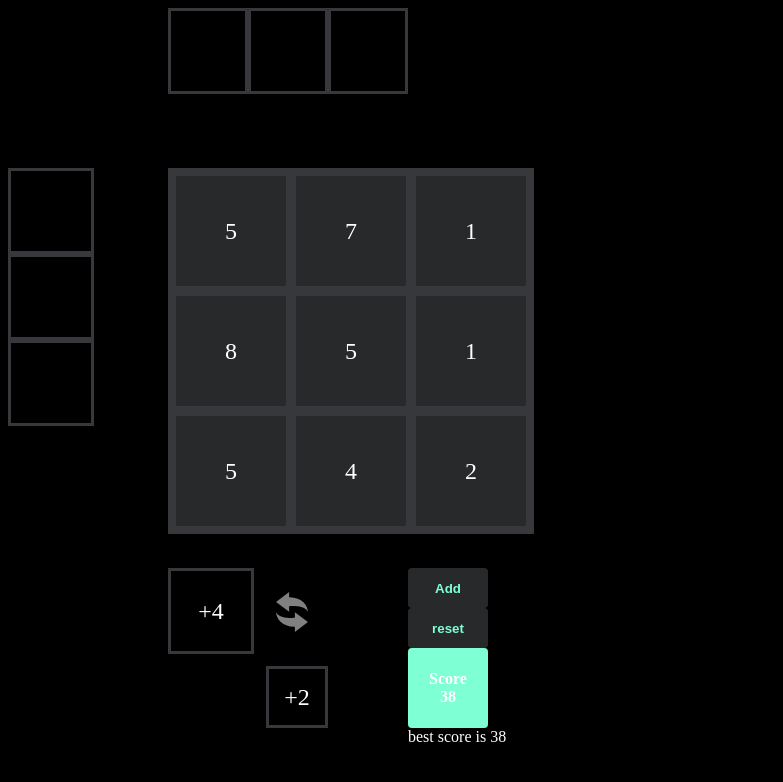
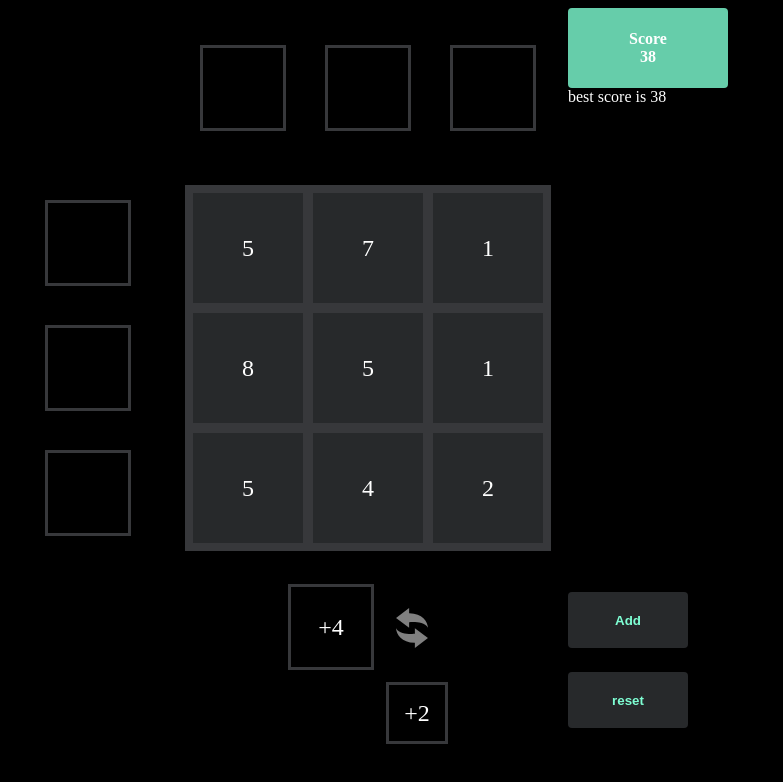
Before and after one commit to nagi-moriyama-lvgs/triple-three, a React app: page / in a window 1280 px wide. Shown: the top 782 px of the page, without its empty margins (0-783 px from the left). Built offline with nearby package versions, Linux system fonts and the light colour scheme.

Commit message:
styleの修正

```diff
--- a/src/components/atoms/Adder.tsx
+++ b/src/components/atoms/Adder.tsx
@@ -33,7 +33,7 @@ export const Adder = memo<BaseAdderProps>(styled(BaseAdder)`
     align-items: center;
     cursor: pointer;
     span {
-      font-size: 2rem;
+      font-size: 1.5rem;
     }
   }
 `);
--- a/src/components/atoms/Button.tsx
+++ b/src/components/atoms/Button.tsx
@@ -25,8 +25,8 @@ const BaseButton: React.FC<BaseButtonProps> = ({
 export const Button = memo<BaseButtonProps>(styled(BaseButton)`
   & {
     button {
-      width: ${CC.SIZE * 10}px;
-      height: ${CC.SIZE * 5}px;
+      width: ${CC.SIZE * 15}px;
+      height: ${CC.SIZE * 7}px;
       color: ${CC.COLOR.PRIMARY};
       background-color: ${CC.COLOR.DARKGRAY};
       border: none;
--- a/src/components/atoms/Score.tsx
+++ b/src/components/atoms/Score.tsx
@@ -23,10 +23,10 @@ const BaseScore: React.FC<BaseScoreProps> = ({
 
 export const Score = memo<BaseScoreProps>(styled(BaseScore)`
   & {
-    width: ${CC.SIZE * 10}px;
+    width: ${CC.SIZE * 20}px;
     height: ${CC.SIZE * 10}px;
     border-radius: 4px;
-    background-color: ${CC.COLOR.PRIMARY};
+    background-color: ${CC.COLOR.DARKPRIMARY};
     display: flex;
     flex-direction: column;
     justify-content: center;
--- a/src/components/organisms/TripleThreeCore.tsx
+++ b/src/components/organisms/TripleThreeCore.tsx
@@ -186,6 +186,8 @@ const BaseTripleThreeCore: React.FC<BaseTripleThreeCoreProps> = ({
           value={"Add"}
         />
         <Button onClick={reset} value={"reset"} />
+      </div>
+      <div className={"score_area"}>
         <Score number={score} />
         <div>best score is {bestScore}</div>
       </div>
@@ -203,7 +205,7 @@ const TripleThreeCore = styled(BaseTripleThreeCore)`
       ${CC.SIZE * 20}px;
     grid-template-columns:
       ${CC.SIZE * 20}px
-      ${CC.SIZE * 30}px
+      ${CC.SIZE * 50}px
       ${CC.SIZE * 20}px;
     .empty_area {
       grid-row: 1 / 2;
@@ -213,19 +215,33 @@ const TripleThreeCore = styled(BaseTripleThreeCore)`
       grid-row: 1 / 2;
       grid-column: 2 / 3;
       display: flex;
+      align-items: center;
+      justify-content: space-between;
+      padding: 0 ${CC.SIZE * 4}px;
     }
     .left_area {
       grid-row: 2 / 3;
       grid-column: 1 / 2;
+      display: flex;
+      flex-direction: column;
+      align-items: center;
+      justify-content: space-between;
+      padding: ${CC.SIZE * 4}px 0;
     }
     .main_area {
       grid-row: 2 / 3;
-      grid-column: 2 / 4;
+      grid-column: 2 / 3;
+      display: flex;
+      align-items: center;
+      justify-content: center;
     }
     .hand_area {
       grid-row: 3 / 4;
       grid-column: 2 / 3;
       display: flex;
+      padding-top: ${CC.SIZE * 4}px;
+      align-items: center;
+      justify-content: center;
       .hand {
         cursor: pointer;
       }
@@ -233,6 +249,14 @@ const TripleThreeCore = styled(BaseTripleThreeCore)`
     .button_area {
       grid-row: 3 / 4;
       grid-column: 3 / 4;
+      button {
+        margin-top: ${CC.SIZE * 3}px;
+      }
+    }
+
+    .score_area {
+      grid-row: 1 / 2;
+      grid-column: 3 / 4;
     }
   }
 `;
--- a/src/consts/Color.tsx
+++ b/src/consts/Color.tsx
@@ -1,5 +1,6 @@
 export const COLOR = {
   PRIMARY: "#7FFFD4",
+  DARKPRIMARY: "#66CDAA",
   DARKGRAY: "#27292B",
   GRAY: "#37383B",
   ERROR: "#FA8072",
```
